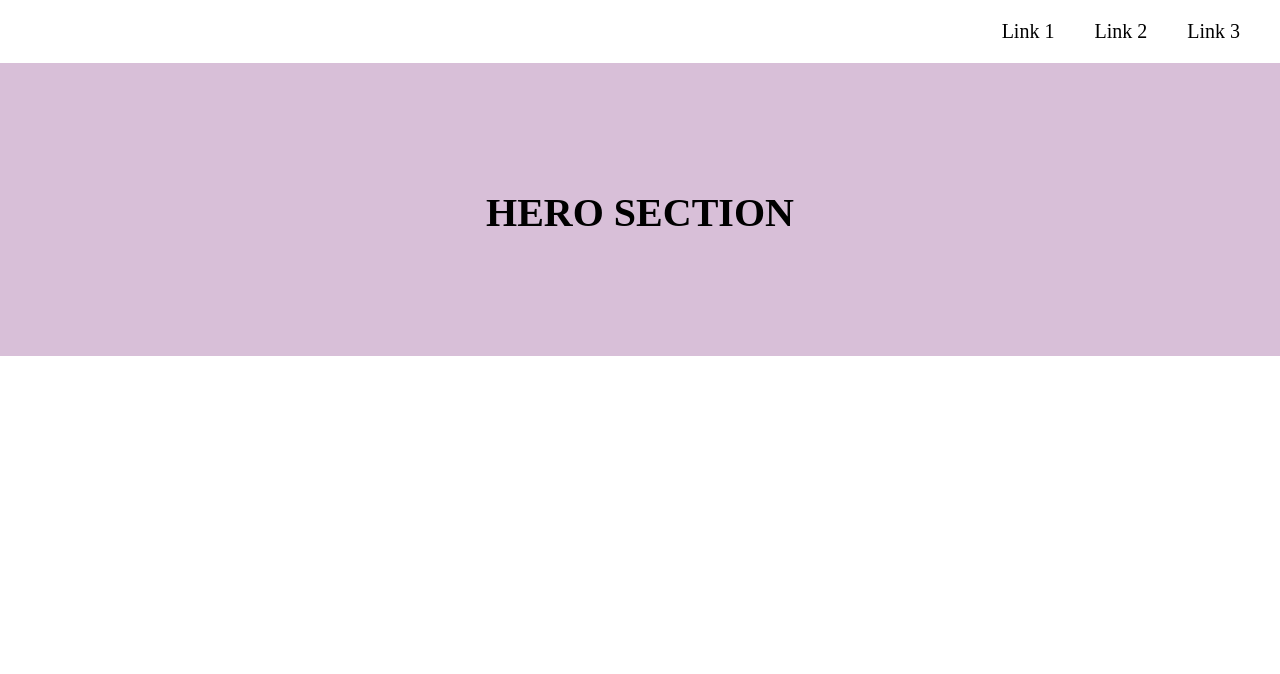
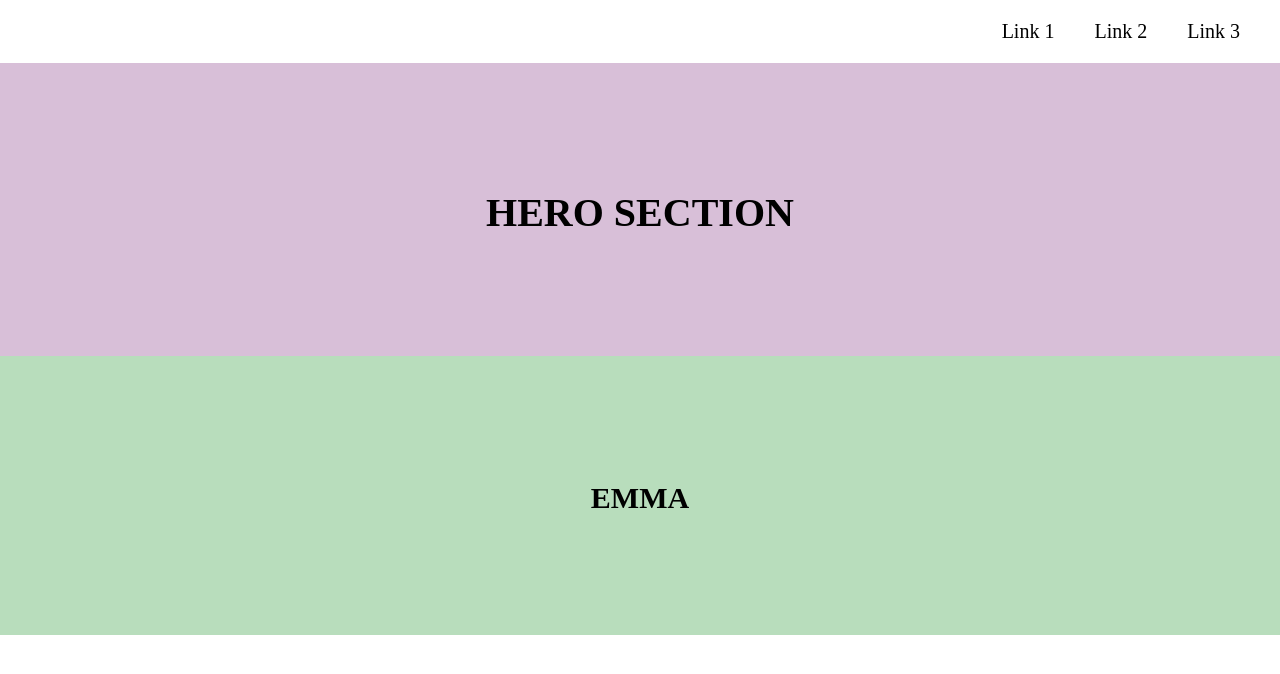
Before and after one commit to anita-epp/GDMA-FA24, a plain HTML site: page WEB2-EX4/index.html in a window 1280 px wide. Drawn offline with Linux system fonts and the light colour scheme.

Commit message:
add and styled emma section to website

```diff
--- a/WEB2-EX4/css/main.css
+++ b/WEB2-EX4/css/main.css
@@ -112,7 +112,16 @@ main > section {
     padding: 100px 2rem;
 }
 
+
+
 /* ----- HERO ----- */
 .hero {
     background: thistle;
 }
+
+/* ----- EMMA SECTION -----*/
+
+.emma {
+
+    background-color: rgb(184, 221, 188);
+}
--- a/WEB2-EX4/index.html
+++ b/WEB2-EX4/index.html
@@ -28,6 +28,11 @@
                 </div>
             </section>
 
+            <section class="emma">
+                <div class="wrapper">
+                    <h2>Emma</h2>
+                </div>
+            </section>
         </main>
 
         <!-- Footer -->
```
Also changed, not shown: 1 other file.
